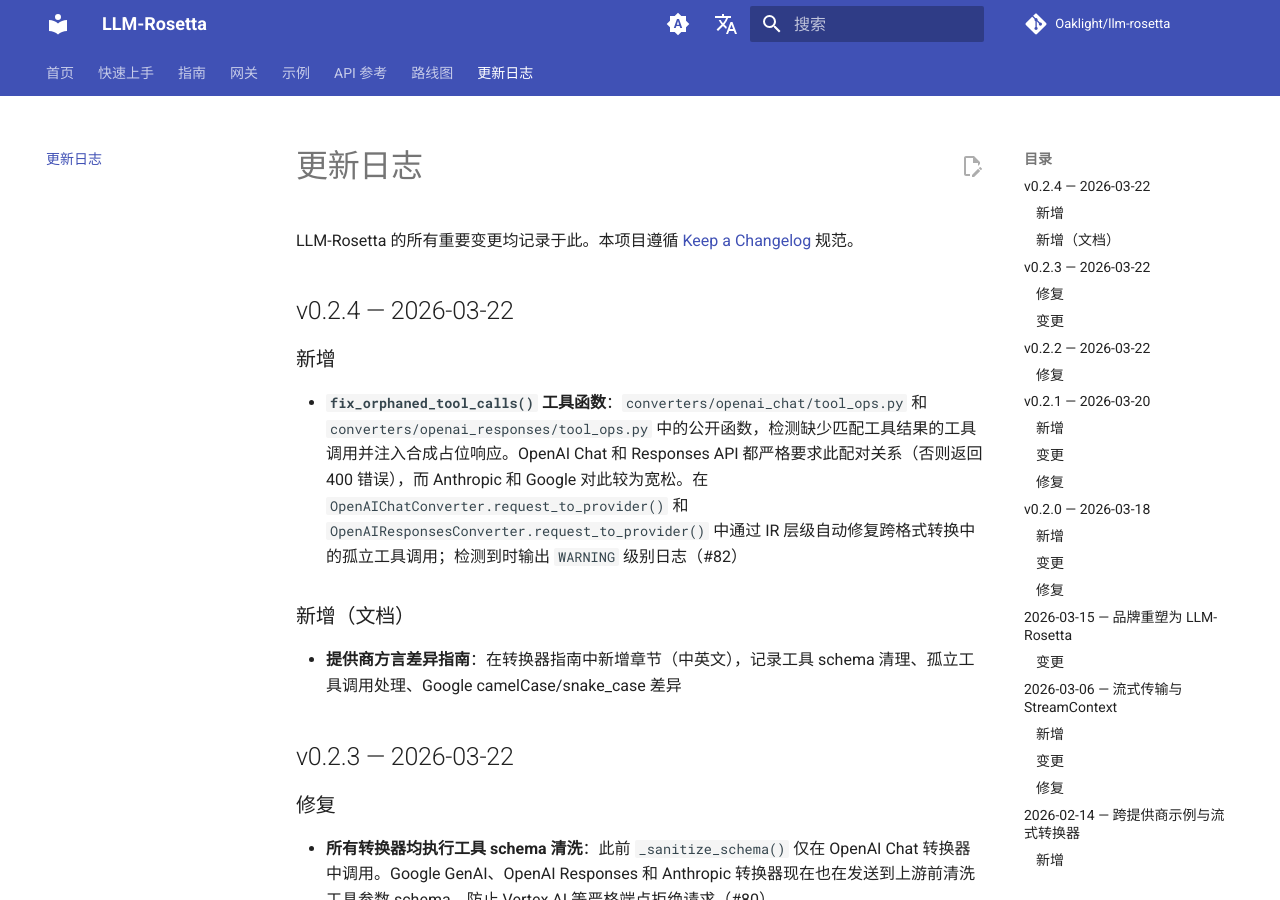
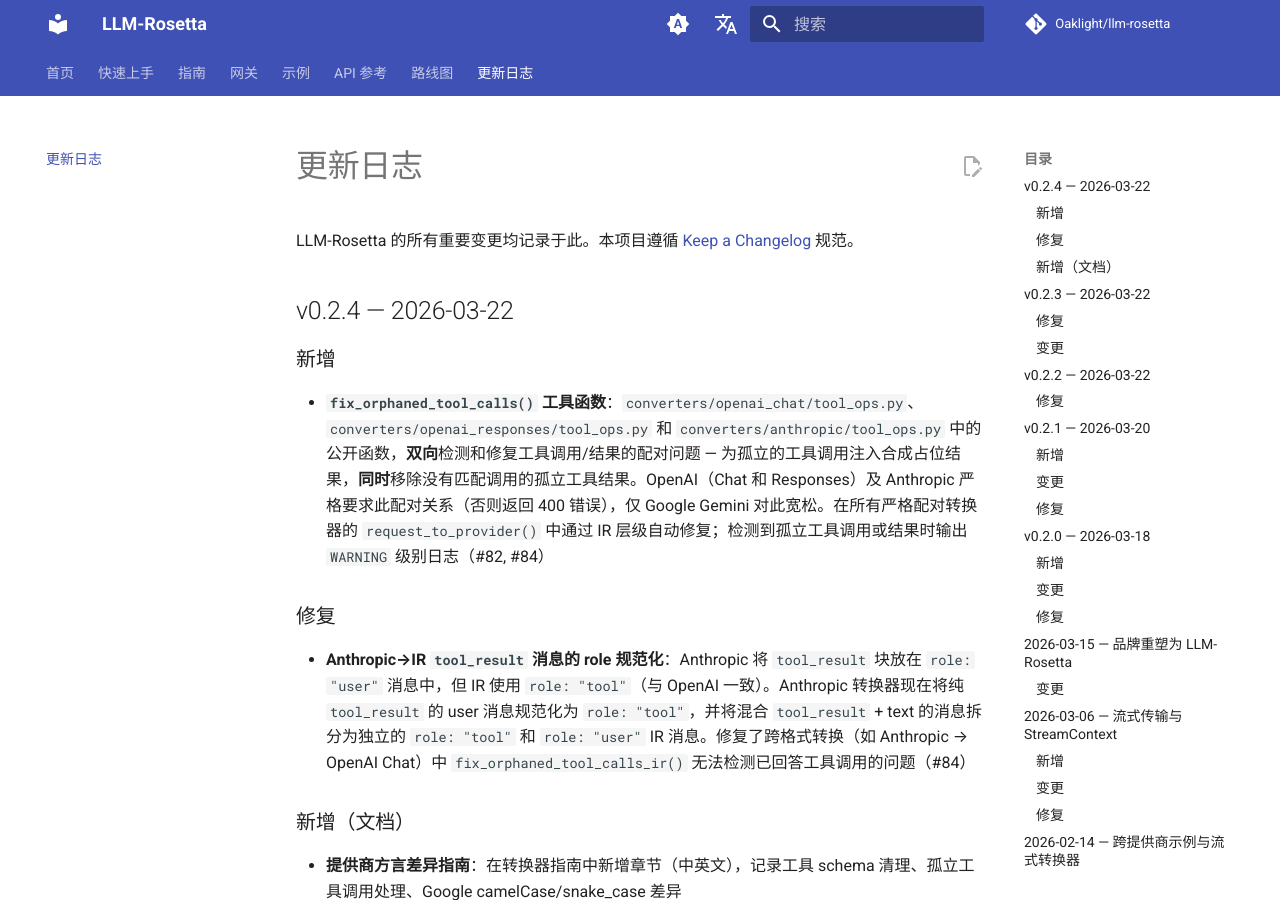
Before and after one commit to Oaklight/llm-rosetta, an MkDocs documentation site: the page built from docs/changelog.md, in a window 1280 px wide and 900 px high. Built offline with MkDocs 1.6.1 and Material for MkDocs 9.7.7, drawn with Linux system fonts in a browser that asks for light colours; comment, search, counter and statistics services are not loaded.

Commit message:
docs: 更新变更日志，记录 Anthropic IR role 规范化和双向修复 (#82)

```diff
--- a/docs/changelog.md
+++ b/docs/changelog.md
@@ -10,7 +10,11 @@
 
 ### 新增
 
-- **`fix_orphaned_tool_calls()` 工具函数**：`converters/openai_chat/tool_ops.py` 和 `converters/openai_responses/tool_ops.py` 中的公开函数，检测缺少匹配工具结果的工具调用并注入合成占位响应。OpenAI Chat 和 Responses API 都严格要求此配对关系（否则返回 400 错误），而 Anthropic 和 Google 对此较为宽松。在 `OpenAIChatConverter.request_to_provider()` 和 `OpenAIResponsesConverter.request_to_provider()` 中通过 IR 层级自动修复跨格式转换中的孤立工具调用；检测到时输出 `WARNING` 级别日志（#82）
+- **`fix_orphaned_tool_calls()` 工具函数**：`converters/openai_chat/tool_ops.py`、`converters/openai_responses/tool_ops.py` 和 `converters/anthropic/tool_ops.py` 中的公开函数，**双向**检测和修复工具调用/结果的配对问题 — 为孤立的工具调用注入合成占位结果，**同时**移除没有匹配调用的孤立工具结果。OpenAI（Chat 和 Responses）及 Anthropic 严格要求此配对关系（否则返回 400 错误），仅 Google Gemini 对此宽松。在所有严格配对转换器的 `request_to_provider()` 中通过 IR 层级自动修复；检测到孤立工具调用或结果时输出 `WARNING` 级别日志（#82, #84）
+
+### 修复
+
+- **Anthropic→IR `tool_result` 消息的 role 规范化**：Anthropic 将 `tool_result` 块放在 `role: "user"` 消息中，但 IR 使用 `role: "tool"`（与 OpenAI 一致）。Anthropic 转换器现在将纯 `tool_result` 的 user 消息规范化为 `role: "tool"`，并将混合 `tool_result` + text 的消息拆分为独立的 `role: "tool"` 和 `role: "user"` IR 消息。修复了跨格式转换（如 Anthropic → OpenAI Chat）中 `fix_orphaned_tool_calls_ir()` 无法检测已回答工具调用的问题（#84）
 
 ### 新增（文档）
 
```
